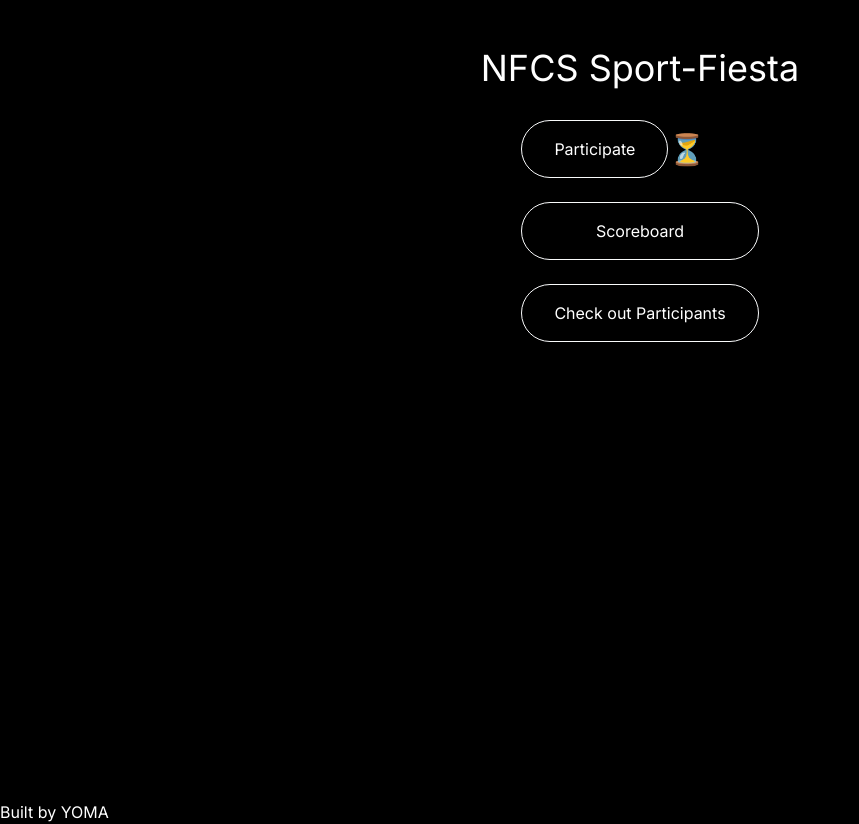
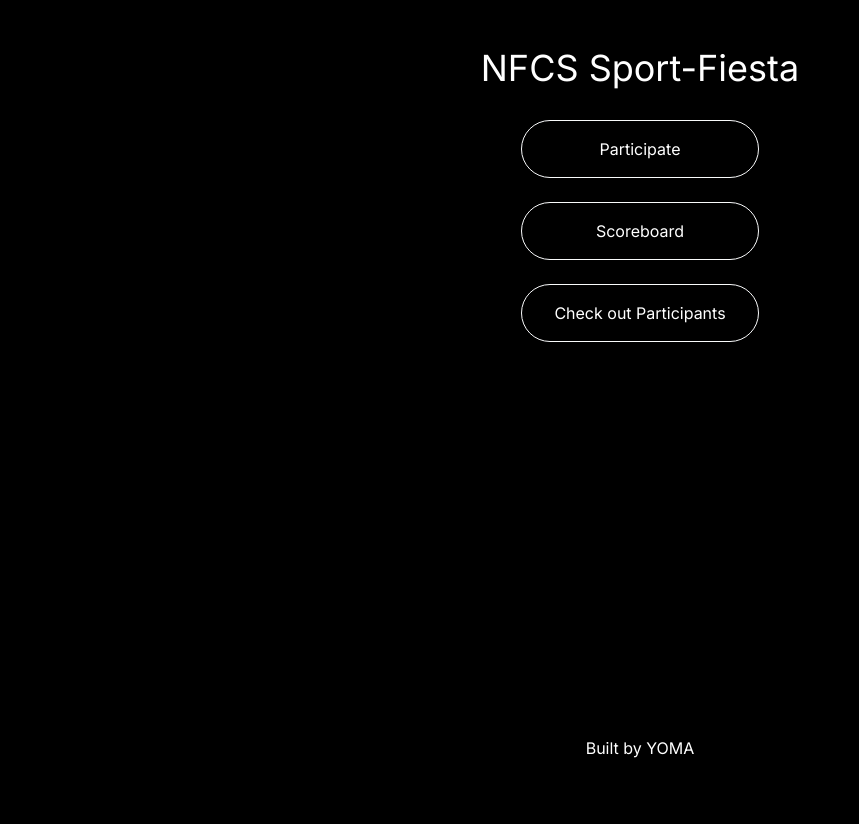
Before and after one commit to DevYoma/sport_fiesta, a Next.js app: page / in a window 1280 px wide. Shown: the whole page, without its empty margins (0-859 px from the left). After the commit the page ends 800 px from the top, so only its background shows below. Built offline with nearby package versions, Linux system fonts and the light colour scheme.

Commit message:
fix: fix build error

```diff
--- a/app/layout.tsx
+++ b/app/layout.tsx
@@ -2,7 +2,6 @@
 import type { Metadata } from 'next'
 import { Inter } from 'next/font/google'
 import './globals.css'
-import Footer from '@/components/Footer'
 import { FormProvider } from '@/context/FormDataContext'
 
 const inter = Inter({ subsets: ['latin'] })
@@ -22,7 +21,6 @@ export default function RootLayout({
       <body className={inter.className}>
         <FormProvider>
           {children}
-          <Footer />
         </FormProvider>
       </body>
     </html>
--- a/app/page.tsx
+++ b/app/page.tsx
@@ -2,6 +2,7 @@
 
 import Button from '@/components/Button'
 import CountDown from '@/components/CountDown'
+import Footer from '@/components/Footer'
 import Header from '@/components/Header'
 import { useRouter } from 'next/navigation'
 
@@ -9,18 +10,18 @@ export default function Home() {
 
   const router = useRouter();
   return (
-    <main className="flex min-h-screen flex-col items-center">
+    <main className="flex min-h-screen flex-col items-center relative">
       <Header />
 
       <div className="flex flex-col gap-6">
-        <div className="flex items-center">
           <Button onClick={() => router.push('/participate')} >Participate </Button>
-          <CountDown />
-        </div>
+          {/* <CountDown /> */}
         {/* <Button onClick={() => router.push('/supa')} >SupaBase</Button> */}
         <Button onClick={() => alert("Sport Fiesta has not officially started")}>Scoreboard</Button>
         <Button onClick={() => router.push('/participants')}>Check out Participants</Button>
       </div>
+
+      <Footer />
     </main>
   )
 }
--- a/app/participants/page.tsx
+++ b/app/participants/page.tsx
@@ -1,13 +1,24 @@
 import supabase from "@/config/supabaseConfig";
+import Link from "next/link";
 
-export const page = async () => {
+export default async function Participants(){
   const { data: participants, error } = await supabase
     .from("participants")
     .select();
+
+    if(error){
+      return (
+        <p>Failed to fetch Data</p>
+      )
+    }
+
   return (
     <div>
+      <h1 className="text-center text-2xl">Participants Page</h1>
+      <Link href={'/'} className="text-blue-400 underline text-center">Go to Home Page</Link>
+      <div className="mt-8">
         {participants?.map((participant: User) => (
-        <div className="border border-red-500 last-mb-4" key={participant.id}>
+          <div className="border border-red-500 mb-4" key={participant.id}>
             <h3>{participant.name}</h3>
             <p>{participant.email}</p>
             <p>{participant.gender}</p>
@@ -23,7 +34,6 @@ export const page = async () => {
           </div>
         ))}
       </div>
+    </div>
   );
 };
-
-export default page;
--- a/app/registered/page.tsx
+++ b/app/registered/page.tsx
@@ -4,18 +4,9 @@ import Link from "next/link";
 import { useContext } from "react";
 import { FormDataContext } from "@/context/FormDataContext";
 
-type User = {
-  id: number;
-  email: string;
-  gender: string;
-  name: string;
-  team: string;
-  selectedSports: string[];
-};
 // TODO: save context data here to local storage / think of any other fix
-export const page = () => {
+const page = () => {
   const { formData } = useContext(FormDataContext) // save this one to local storage
-  // console.log(formData);
   return (
     <div>
       <h3>Your data has been registered 🚀</h3>
--- a/components/Footer.tsx
+++ b/components/Footer.tsx
@@ -1,7 +1,7 @@
 
 const Footer = () => {
   return (
-    <div className="text-white">Built by YOMA </div>
+    <div className="text-white absolute bottom-10">Built by YOMA </div>
   )
 }
 
```
Lines whose indentation alone changed are shown as unchanged.
